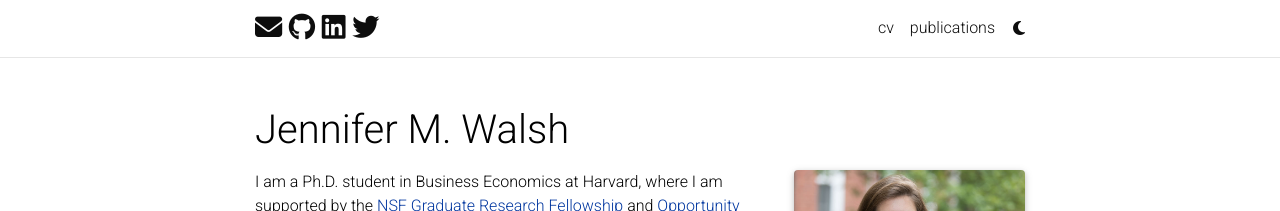
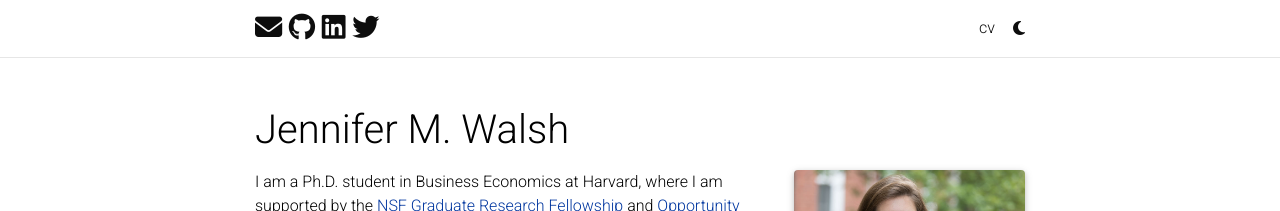
Before and after one commit to walshjm3/walshjm3.github.io, a Jekyll site: the page built from index.md, in a window 1280 px wide. Shown: the top 211 px of the page. Built offline with Jekyll 4.4.1, drawn with Linux system fonts in a browser that asks for light colours; full-size pictures stand in for the smaller copies a plugin makes; comment, search, counter and statistics services are not loaded; a style sheet for code colours, icons or effects is not loaded.

Commit message:
remove publications tab

```diff
--- a/_layouts/default.html
+++ b/_layouts/default.html
@@ -129,9 +129,6 @@
               </li>
               <li class="nav-item">
                 <a class="nav-link" href="/assets/jenniferwalsh_online.pdf">cv</a>
-              </li>
-              <li class="nav-item">
-                <a class="nav-link" href="/publications/">publications</a>
               </li>
               <li class="toggle-container">
                 <button id="light-toggle" title="Change theme">
```
